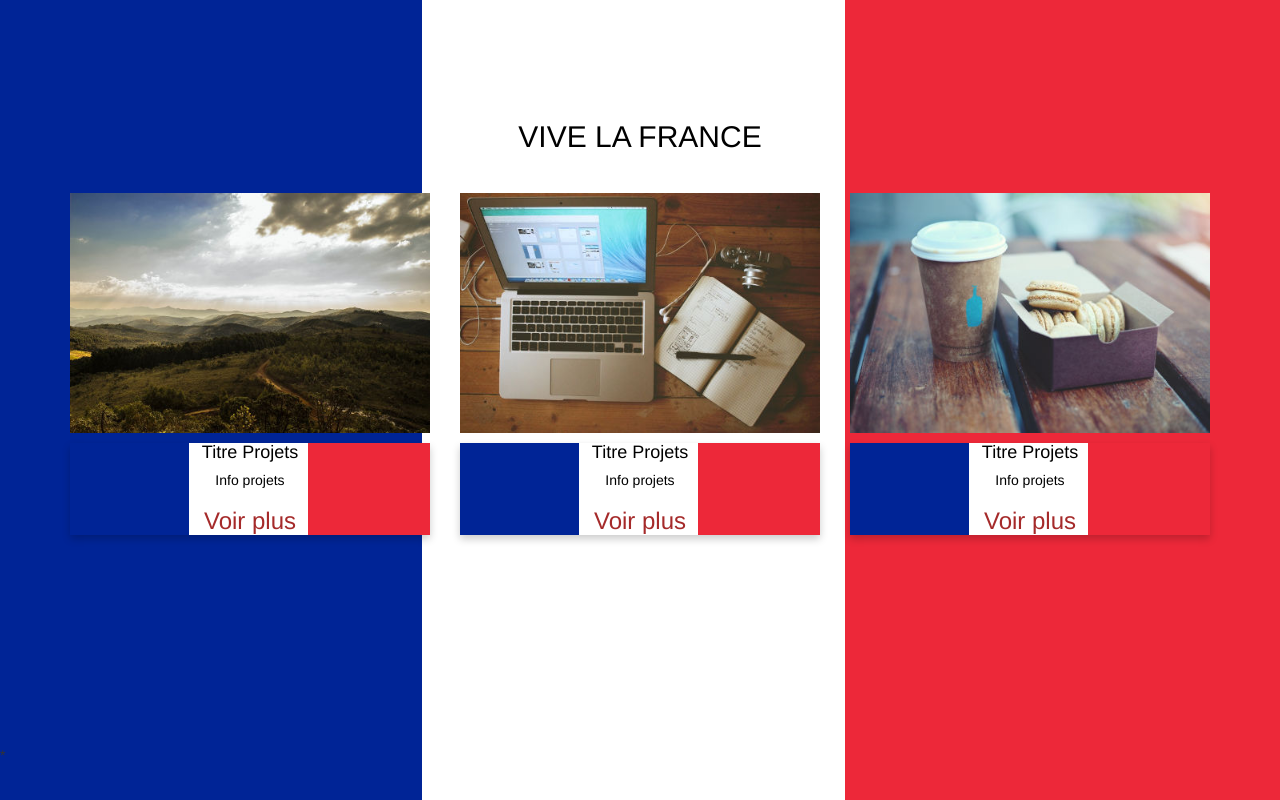
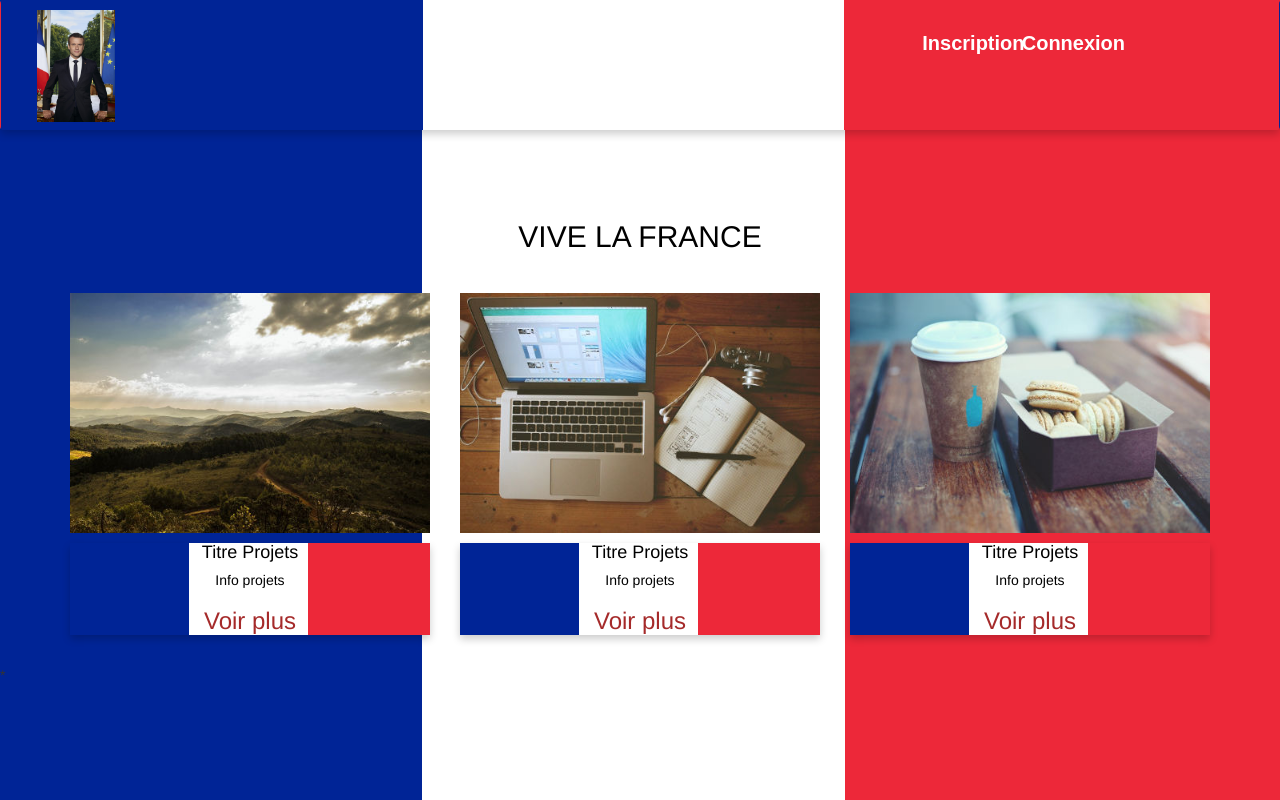
Before and after one commit to Kylian1208/Exam, a PHP site: page / in a window 1280 px wide. Run offline with PHP 8.4, Linux system fonts and the light colour scheme; some libraries are stand-ins or nearby versions.

Commit message:
nav+connexion_inscription

```diff
--- /dev/null
+++ b/css/nav.css
@@ -0,0 +1,68 @@
+.navbar {
+    background: linear-gradient(to right,#002496 33%, #FFFFFF 33% 66%, #ED2839 66%);
+    box-shadow: 0 4px 8px 0 rgba(0,0,0,0.2);
+    transition: 0.3s;
+    display: flex;
+    width: 100%;
+    height: 130px;
+    font-family: 'Source Sans Pro', sans-serif;
+}
+
+.navbar-brand {
+    display: flex;
+    justify-content: center;
+    align-items: center;
+    margin-top: -20px;
+    width: 100px;
+    height: 170px;
+    float: left;
+    user-select: none;
+}
+
+.navbar img {
+    margin-left: 50px;
+    height: 80%;
+}
+
+.link-group {
+    display: flex;
+    float: right;
+    width: 80%;
+    height: 90%;
+    justify-content: end;
+    transition: 1s;
+}
+
+.nvabar ul {
+    position: relative;
+    right: 100px;
+    float: right;
+    list-style: none;
+}
+
+.navbar li {
+    display: flex;
+    justify-content: center;
+    align-items: center;
+    width: 80px;
+    height: 80%;
+    float: left;
+    padding: 10px;
+    font-size: 20px;
+    font-weight: 600;
+    cursor: pointer;
+    margin: 0px 10px;
+}
+
+.navbar a {
+    text-decoration: none;
+    color: #FFFFFF;
+}
+
+.navbar span {
+    display: none;
+}
+
+.mobile-btn {
+    display: none;
+}
--- a/css/style.css
+++ b/css/style.css
@@ -16,8 +16,7 @@ h1,h2,h3,h4,h5
     }
 #portfolio
     {
-        padding-top: 100px;
-        padding-bottom: 180px;
+        padding-top: 50px;
     }
 #portfolio
     {
--- /dev/null
+++ b/include/navbar.php
@@ -0,0 +1,17 @@
+<link rel="stylesheet" href="css/nav.css">
+<div class="navbar">
+        <div class="navbar-brand">
+            <img src="images/manu.jpeg" alt="">
+        </div>
+        <div id="link-group" class="link-group">
+            <ul>
+                <li class="nav-link"><a href="inscription.php"><span class="material-icons">Inscription</span>Inscription</a></li>
+                <li class="nav-link"><a href="connexion.php"><span class="material-icons">Connexion</span>Connexion</a></li>
+
+            </ul>
+        </div>
+        <div class="mobile-btn">
+            <span onclick="menuOpen();" id="open" class="material-icons open">menu</span>
+            <span onclick="menuClose();" id="close" c class="material-icons close">close</span>
+        </div>
+    </div>
--- a/index.php
+++ b/index.php
@@ -10,6 +10,7 @@
     <title>Exam 2.0</title>
 </head>
 <body>
+	<?php include 'include/navbar.php'?>
 <div id="portfolio" class="section">
 		<div class="container">
 			<div class="row">
```
Also changed, not shown: connexion.php (added), images/manu.jpeg (added), inscription.php (added).
